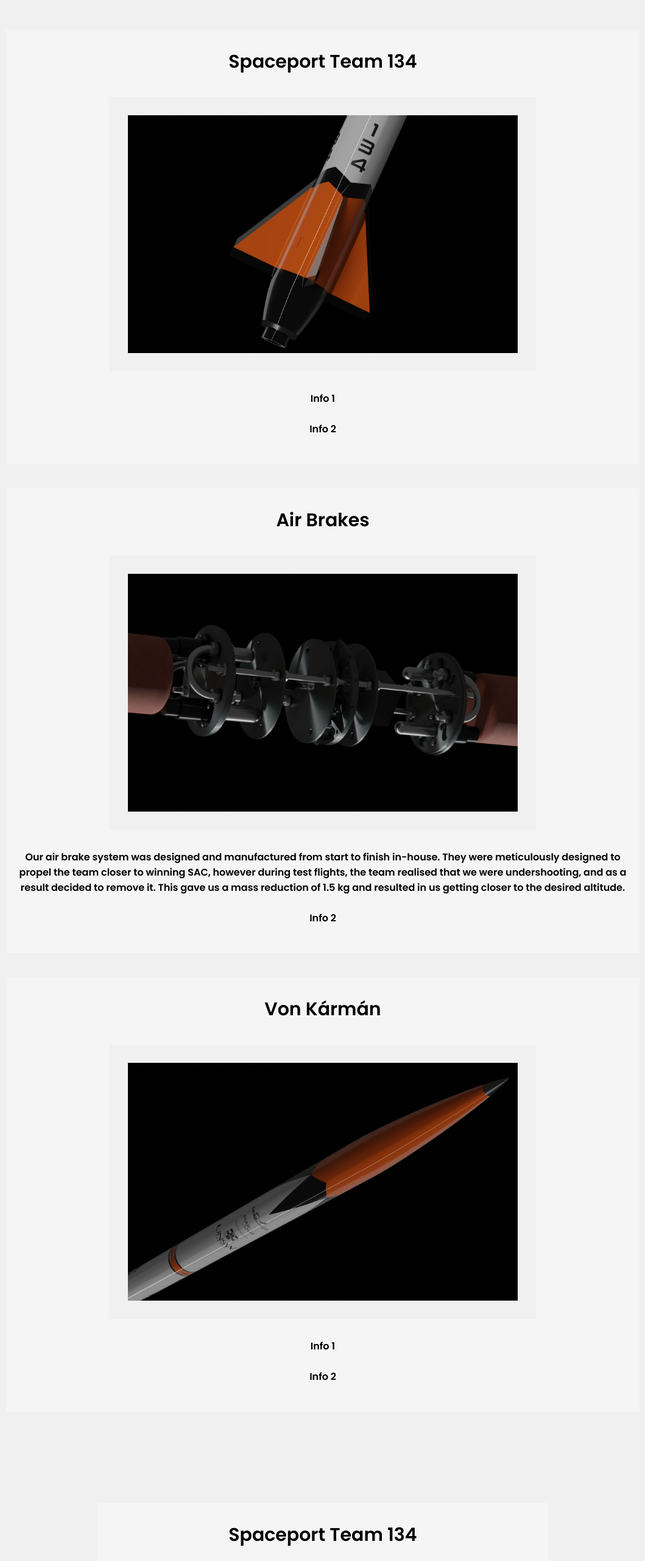
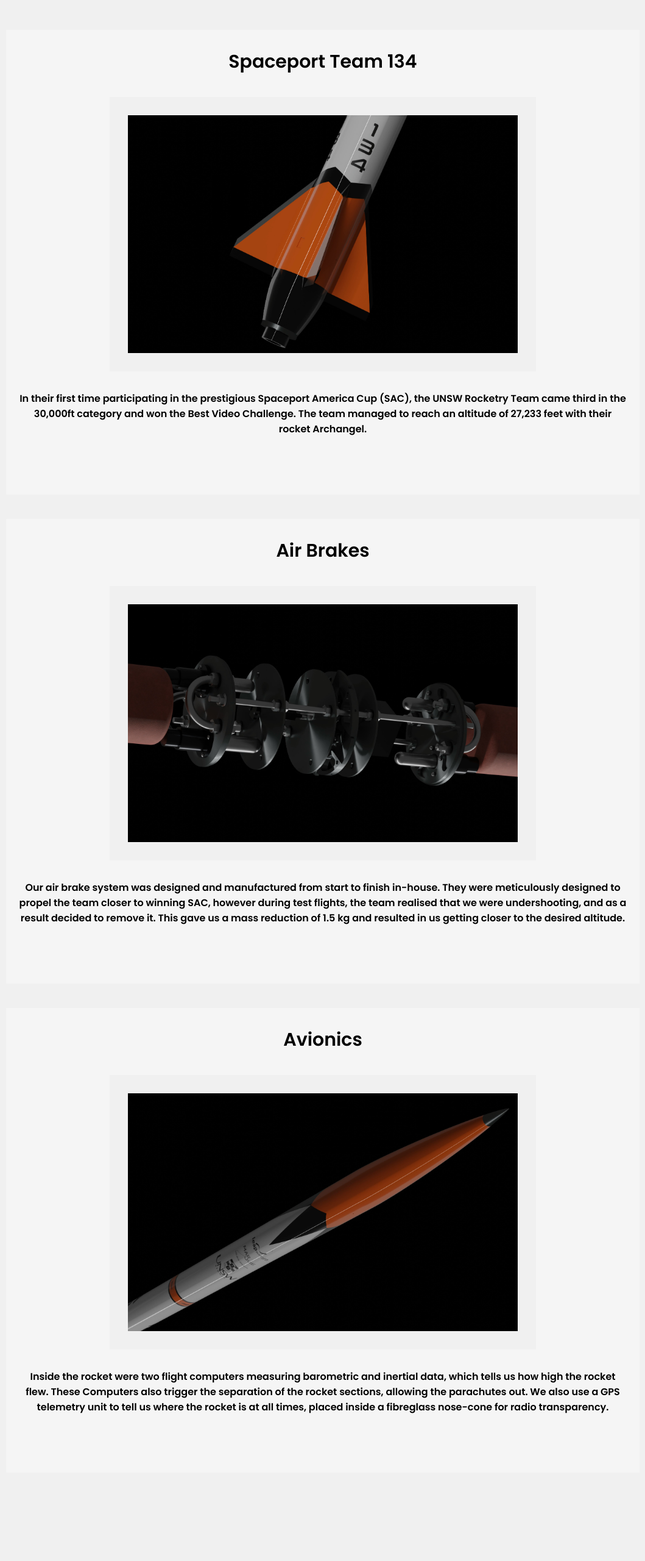
Before and after one commit to UNSW-Rocketry/website, a plain HTML site: page projects.html in a window 1280 px wide. Shown: the part 980-3540 px from the top of the page at 61% size, without its empty margins (110-1169 px from the left). Drawn offline with nearby package versions, Linux system fonts and the light colour scheme; files whose address does not match are found by name.

Commit message:
Update Archangel Page

```diff
--- a/projects.html
+++ b/projects.html
@@ -167,10 +167,9 @@
               <img src="projects//archangel/images/2.jpg" class="image1" />
               <br />
               <br />
-              Info 1
+              In their first time participating in the prestigious Spaceport America Cup (SAC), the UNSW Rocketry Team came third in the 30,000ft category and won the Best Video Challenge. The team managed to reach an altitude of 27,233 feet with their rocket Archangel.
               <br />
               <br />
-              Info 2
               <br />
               <br />
             </p>
@@ -185,22 +184,20 @@
               Our air brake system was designed and manufactured from start to finish in-house. They were meticulously designed to propel the team closer to winning SAC, however during test flights, the team realised that we were undershooting, and as a result decided to remove it. This gave us a mass reduction of 1.5 kg and resulted in us getting closer to the desired altitude.
               <br />
               <br />
-              Info 2
               <br />
               <br />
             </p>
           </div>
           <div class="text-card">
-            <h3>Von Kármán</h3>
+            <h3>Avionics</h3>
             <p>
               <br />
               <img src="projects//archangel/images/4.jpg" class="image3" />
               <br />
               <br />
-              Info 1
+              Inside the rocket were two flight computers measuring barometric and inertial data, which tells us how high the rocket flew. These Computers also trigger the separation of the rocket sections, allowing the parachutes out. We also use a GPS telemetry unit to tell us where the rocket is at all times, placed inside a fibreglass nose-cone for radio transparency.
               <br />
               <br />
-              Info 2
               <br />
               <br />
             </p>
```
